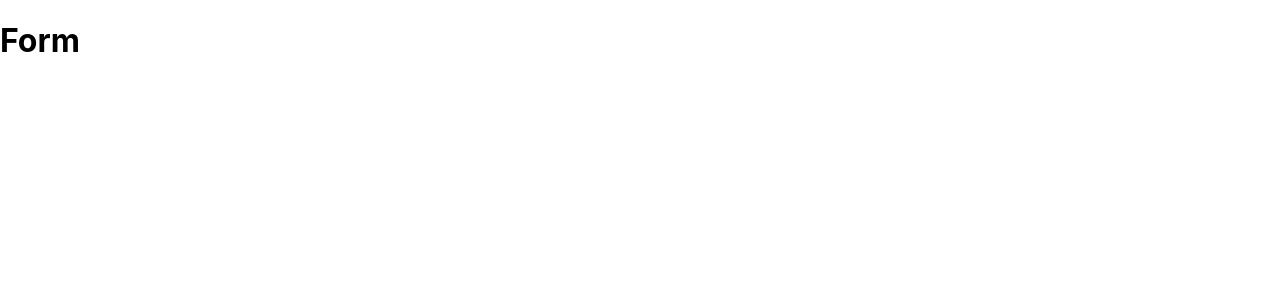
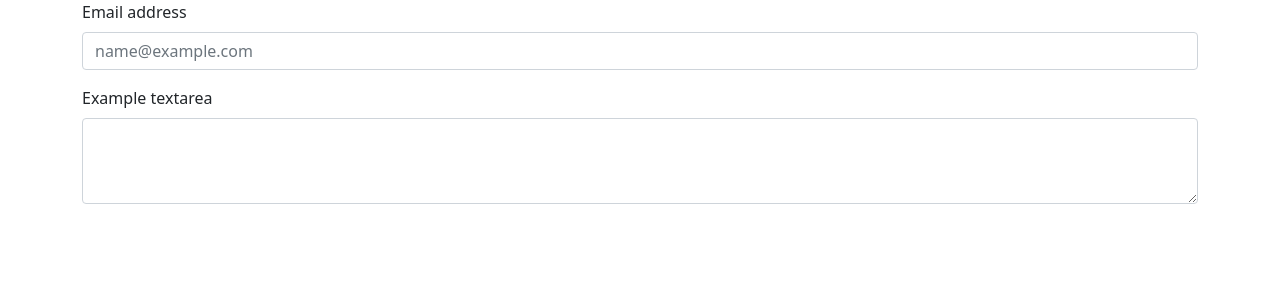
Before and after one commit to israelsousa21/vulcan-airport, a Next.js app: page / in a window 1280 px wide. Shown: the top 300 px of the page. Built offline with nearby package versions, Linux system fonts and the light colour scheme.

Commit message:
shore: adding bootstrap and preparing first page

```diff
--- a/package.json
+++ b/package.json
@@ -9,6 +9,7 @@
     "lint": "next lint"
   },
   "dependencies": {
+    "bootstrap": "^5.1.0",
     "next": "11.1.0",
     "react": "17.0.2",
     "react-dom": "17.0.2"
--- a/src/pages/_app.js
+++ b/src/pages/_app.js
@@ -1,7 +1,14 @@
+import Head from 'next/head'
 import '../styles/globals.css'
+import 'bootstrap/dist/css/bootstrap.css'
 
 function MyApp({ Component, pageProps }) {
-  return <Component {...pageProps} />
+  return <>
+          <Head>
+            <meta name="viewport" content="width=device-width, initial-scale=1" />
+          </Head>
+          <Component {...pageProps} />
+          </>
 }
 
 export default MyApp
--- a/src/pages/index.js
+++ b/src/pages/index.js
@@ -1,5 +1,16 @@
 import styles from '../styles/Form.module.css'
 
 export default function Form() {
-  return <h1>Form</h1>
+  return (
+    <div className="container">
+      <div className="mb-3">
+        <label className="form-label">Email address</label>
+        <input type="email" className="form-control" placeholder="name@example.com" />
+      </div>
+      <div class="mb-3">
+        <label className="form-label">Example textarea</label>
+        <textarea className="form-control" rows="3"></textarea>
+      </div>
+    </div>
+  )
 }
```
Also changed, not shown: 1 other file (tests, documents, lock files or other folders).
